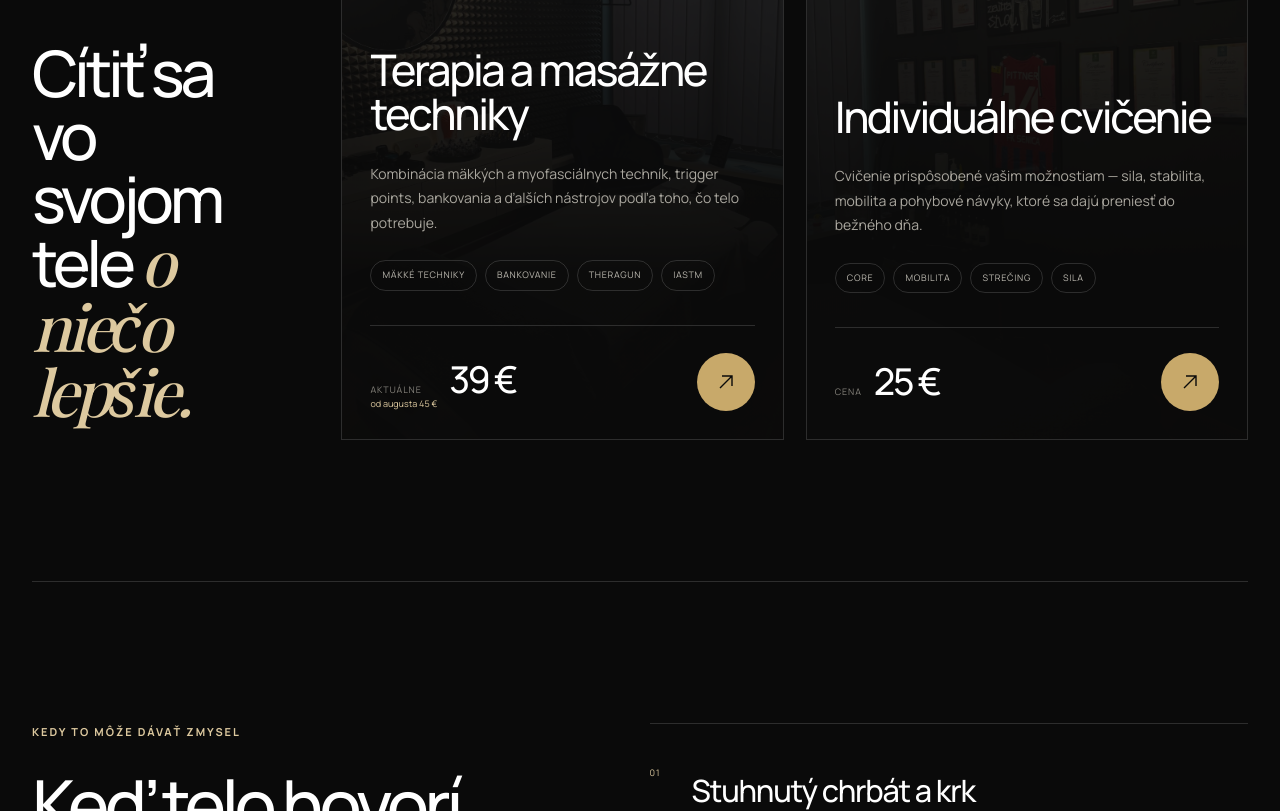
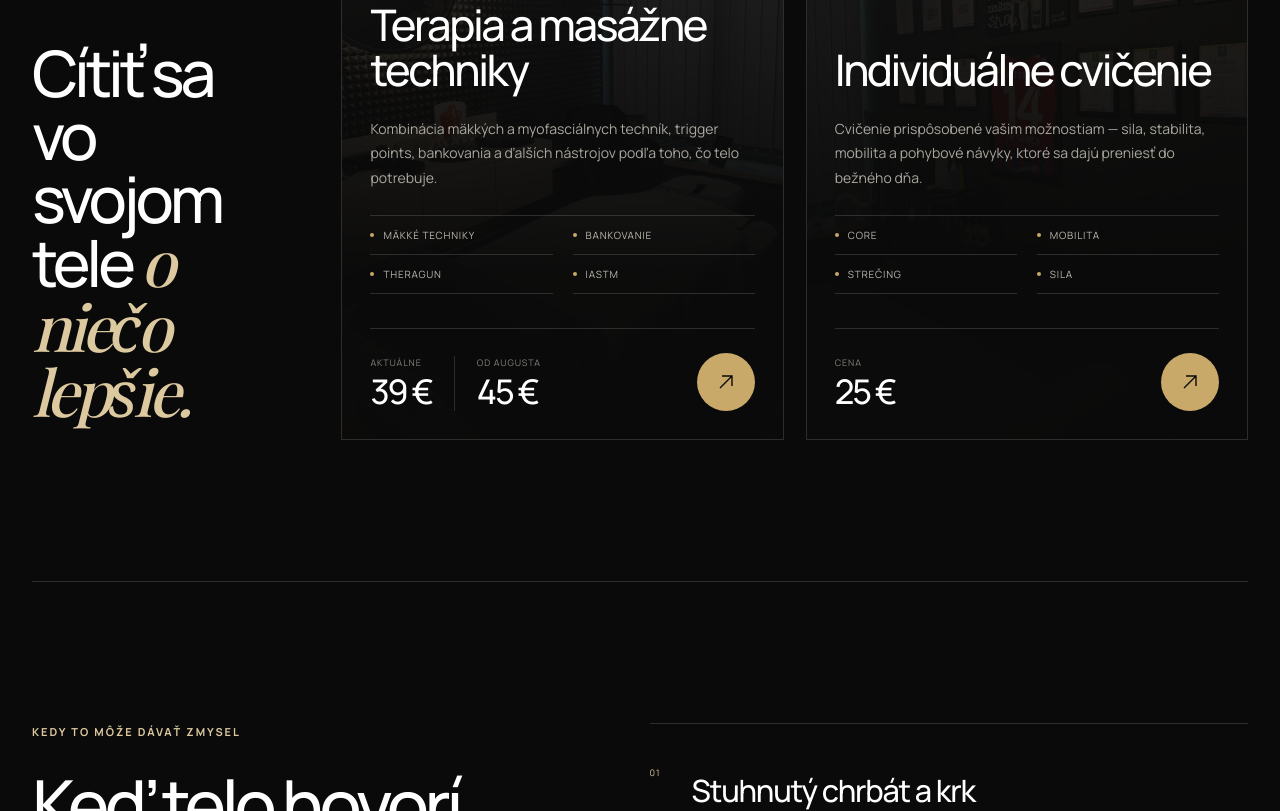
Before and after one commit to Wingsofhero/pit-terapy, a plain HTML site: page index.html in a window 1280 px wide. Shown: the part 1989-2800 px from the top of the page. Drawn offline with nearby package versions, Linux system fonts and the light colour scheme; a web font is replaced by a local one.

Commit message:
Refine service pricing and reviews

```diff
--- a/index.html
+++ b/index.html
@@ -110,14 +110,14 @@
       <section class="hero" id="top">
         <div class="hero__ambient" aria-hidden="true"></div>
         <div class="hero__content">
-          <p class="eyebrow reveal">Terapia · cvičenie · Malacky</p>
+          <p class="eyebrow reveal">Terapia a cvičenie v Malackách</p>
           <h1 class="reveal">
             Pohyb, ktorý<br />
             <em>dáva zmysel.</em>
           </h1>
           <p class="hero__lead reveal">
             Individuálny prístup k preťaženému telu, regenerácii a návratu k pohybu.
-            Bez univerzálnych postupov. Podľa toho, čo potrebujete vy.
+            Bez univerzálnych postupov. Podľa toho, čo potrebujete Vy.
           </p>
           <div class="hero__actions reveal">
             <a
@@ -227,9 +227,14 @@
           </div>
           <div class="service-card__footer">
             <div class="price">
-              <span>aktuálne</span>
-              <strong>39 €</strong>
-              <small>od augusta 45 €</small>
+              <div class="price__item">
+                <span>Aktuálne</span>
+                <strong>39 €</strong>
+              </div>
+              <div class="price__item price__item--future">
+                <span>Od augusta</span>
+                <strong>45 €</strong>
+              </div>
             </div>
             <a
               class="circle-link"
@@ -265,8 +270,10 @@
           </div>
           <div class="service-card__footer">
             <div class="price">
-              <span>cena</span>
-              <strong>25 €</strong>
+              <div class="price__item">
+                <span>Cena</span>
+                <strong>25 €</strong>
+              </div>
             </div>
             <a
               class="circle-link"
@@ -414,7 +421,7 @@
 
         <a
           class="text-link reviews__link reveal"
-          href="https://www.google.com/maps/place/Marek+Pittner+PiT-Terapy/@48.4328463,17.0270749,575m/data=!3m2!1e3!4b1!4m6!3m5!1s0x476cc3dafc1ba3e7:0x6655d9a499f484e5!8m2!3d48.4328463!4d17.0270749!16s%2Fg%2F11y8t3chw6"
+          href="https://www.google.com/maps/place/Marek+Pittner+PiT-Terapy/@48.4328463,17.0270749,17z/data=!4m8!3m7!1s0x476cc3dafc1ba3e7:0x6655d9a499f484e5!8m2!3d48.4328463!4d17.0270749!9m1!1b1!16s%2Fg%2F11y8t3chw6"
           target="_blank"
           rel="noopener"
         >
@@ -525,6 +532,7 @@
       <div class="site-footer__bottom">
         <span>© <span data-year></span> Marek Pittner PiT-Terapy</span>
         <span>Všetky práva vyhradené</span>
+        <span>Webdesign &amp; realizácia: <a href="https://github.com/Wingsofhero" target="_blank" rel="noopener">Wings of Hero</a></span>
       </div>
     </footer>
 
--- a/styles.css
+++ b/styles.css
@@ -635,22 +635,34 @@ button {
 }
 
 .tag-list {
-  display: flex;
-  flex-wrap: wrap;
-  gap: 8px;
+  display: grid;
+  grid-template-columns: repeat(2, minmax(0, 1fr));
+  column-gap: 20px;
   margin: 0;
   padding: 0;
+  border-top: 1px solid var(--line);
   list-style: none;
 }
 
 .tag-list li {
-  padding: 7px 11px;
-  border: 1px solid var(--line);
-  border-radius: 99px;
+  display: flex;
+  align-items: center;
+  gap: 9px;
+  padding: 11px 0;
+  border-bottom: 1px solid var(--line);
   color: #bcb9b0;
-  font-size: 9px;
+  font-size: 10px;
   letter-spacing: 0.08em;
   text-transform: uppercase;
+}
+
+.tag-list li::before {
+  width: 4px;
+  height: 4px;
+  flex: 0 0 auto;
+  border-radius: 50%;
+  background: var(--accent);
+  content: "";
 }
 
 .service-card__footer {
@@ -663,30 +675,37 @@ button {
 }
 
 .price {
-  display: grid;
-  grid-template-columns: auto auto;
-  align-items: baseline;
-  gap: 0 12px;
-}
-
-.price > span {
+  display: flex;
+  align-items: flex-end;
+  gap: 22px;
+}
+
+.price__item {
+  display: flex;
+  align-items: flex-start;
+  flex-direction: column;
+  gap: 2px;
+}
+
+.price__item--future {
+  padding-left: 22px;
+  border-left: 1px solid var(--line);
+}
+
+.price__item span {
   color: #85827b;
   font-size: 9px;
   letter-spacing: 0.1em;
   text-transform: uppercase;
-}
-
-.price strong {
-  grid-row: span 2;
-  grid-column: 2;
-  font-size: 37px;
+  white-space: nowrap;
+}
+
+.price__item strong {
+  font-size: 34px;
   font-weight: 500;
   letter-spacing: -0.06em;
-}
-
-.price small {
-  color: var(--accent-soft);
-  font-size: 9px;
+  line-height: 1.15;
+  white-space: nowrap;
 }
 
 .circle-link {
@@ -961,7 +980,9 @@ button {
 
 .review-card > p {
   margin: 44px 0;
+  font-family: var(--serif);
   font-size: clamp(18px, 1.6vw, 23px);
+  font-style: italic;
   letter-spacing: -0.025em;
   line-height: 1.55;
 }
@@ -1209,12 +1230,25 @@ button {
 .site-footer__bottom {
   display: flex;
   justify-content: space-between;
+  gap: 28px;
   padding-top: 22px;
   border-top: 1px solid var(--line-dark);
   color: #8b877f;
   font-size: 9px;
   letter-spacing: 0.05em;
   text-transform: uppercase;
+}
+
+.site-footer__bottom a {
+  color: #5f5b53;
+  text-decoration: underline;
+  text-decoration-color: rgba(95, 91, 83, 0.35);
+  text-underline-offset: 3px;
+  transition: color 0.2s ease;
+}
+
+.site-footer__bottom a:hover {
+  color: #8f6f36;
 }
 
 .mobile-booking {
@@ -1523,6 +1557,18 @@ button {
     font-size: 40px;
   }
 
+  .price {
+    gap: 14px;
+  }
+
+  .price__item--future {
+    padding-left: 14px;
+  }
+
+  .price__item strong {
+    font-size: 30px;
+  }
+
   .situations {
     gap: 64px;
   }
```
